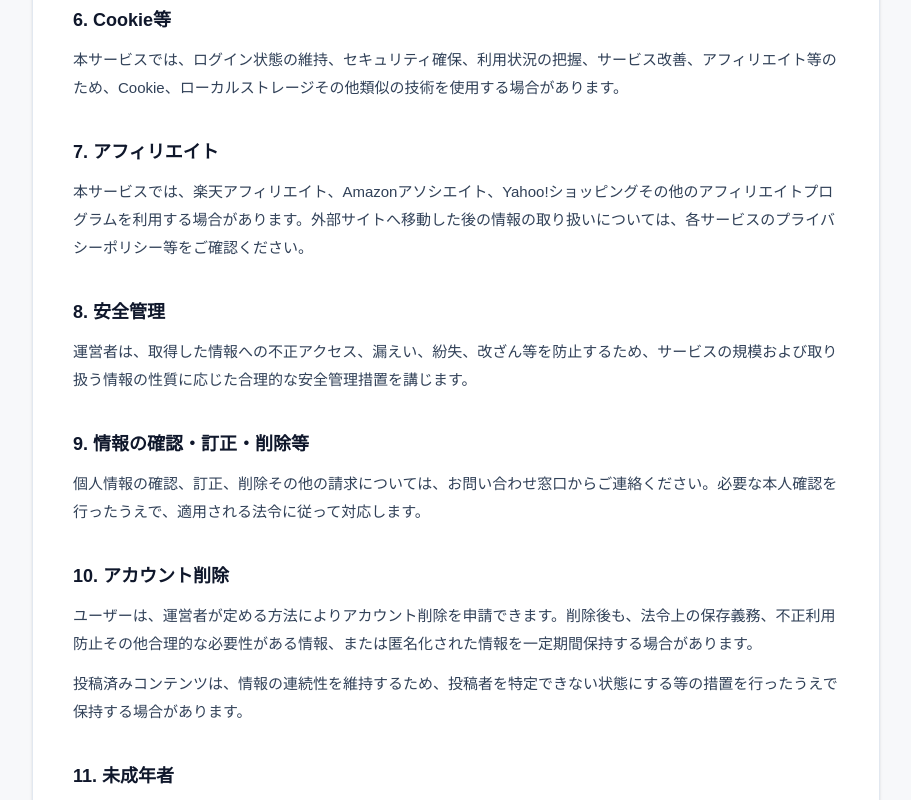
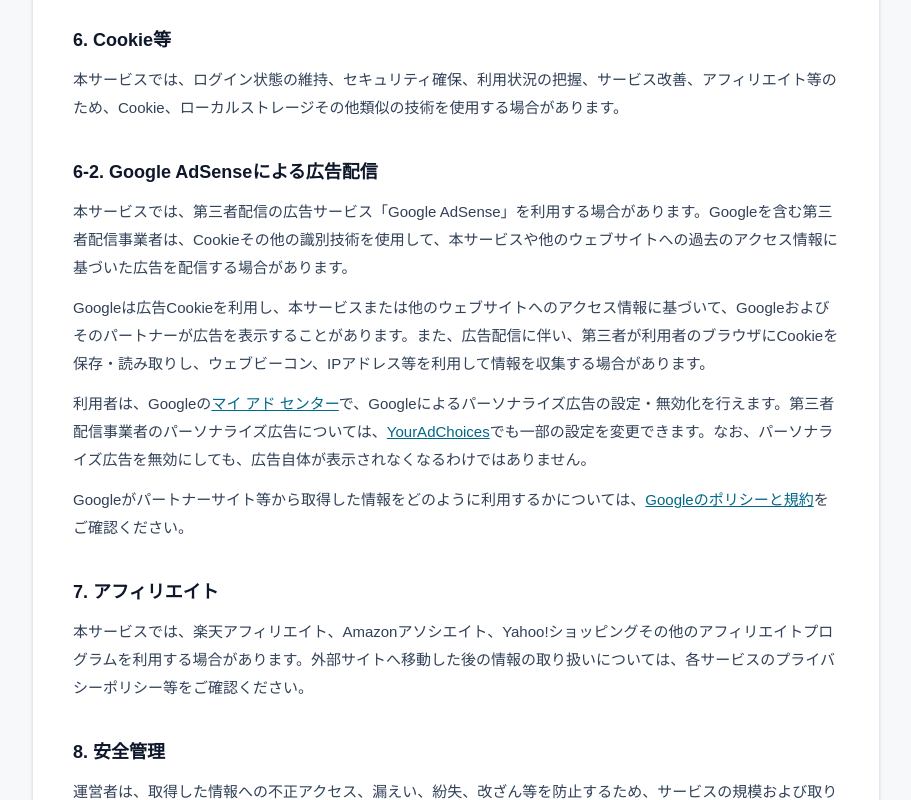
Before and after one commit to outfitdeals/outfitdeals, a Next.js app: page /privacy in a window 1280 px wide. Shown: the part 1061-1861 px from the top of the page, without its empty margins (184-1095 px from the left). Built offline with nearby package versions, Linux system fonts and the light colour scheme; no server answers.

Commit message:
Update privacy policy for Google AdSense

```diff
--- a/app/privacy/page.tsx
+++ b/app/privacy/page.tsx
@@ -9,6 +9,7 @@
             プライバシーポリシー
           </h1>
           <p className="mt-3 text-xs text-slate-500">制定日：2026年9月16日</p>
+          <p className="mt-1 text-xs text-slate-500">更新日：2026年10月13日</p>
         </div>
 
         <div className="space-y-9">
@@ -46,6 +47,15 @@
             <h2 className="text-lg font-bold text-slate-900">6. Cookie等</h2>
             <div className="space-y-3 text-sm leading-7 text-slate-700 sm:text-[15px]">
               <p>本サービスでは、ログイン状態の維持、セキュリティ確保、利用状況の把握、サービス改善、アフィリエイト等のため、Cookie、ローカルストレージその他類似の技術を使用する場合があります。</p>
+            </div>
+          </section>
+          <section className="space-y-3">
+            <h2 className="text-lg font-bold text-slate-900">6-2. Google AdSenseによる広告配信</h2>
+            <div className="space-y-3 text-sm leading-7 text-slate-700 sm:text-[15px]">
+              <p>本サービスでは、第三者配信の広告サービス「Google AdSense」を利用する場合があります。Googleを含む第三者配信事業者は、Cookieその他の識別技術を使用して、本サービスや他のウェブサイトへの過去のアクセス情報に基づいた広告を配信する場合があります。</p>
+              <p>Googleは広告Cookieを利用し、本サービスまたは他のウェブサイトへのアクセス情報に基づいて、Googleおよびそのパートナーが広告を表示することがあります。また、広告配信に伴い、第三者が利用者のブラウザにCookieを保存・読み取りし、ウェブビーコン、IPアドレス等を利用して情報を収集する場合があります。</p>
+              <p>利用者は、Googleの<Link href="https://myadcenter.google.com/" target="_blank" rel="noopener noreferrer" className="cursor-pointer text-[#006888] underline hover:text-[#001e43]">マイ アド センター</Link>で、Googleによるパーソナライズ広告の設定・無効化を行えます。第三者配信事業者のパーソナライズ広告については、<Link href="https://www.aboutads.info/choices/" target="_blank" rel="noopener noreferrer" className="cursor-pointer text-[#006888] underline hover:text-[#001e43]">YourAdChoices</Link>でも一部の設定を変更できます。なお、パーソナライズ広告を無効にしても、広告自体が表示されなくなるわけではありません。</p>
+              <p>Googleがパートナーサイト等から取得した情報をどのように利用するかについては、<Link href="https://policies.google.com/technologies/partner-sites?hl=ja" target="_blank" rel="noopener noreferrer" className="cursor-pointer text-[#006888] underline hover:text-[#001e43]">Googleのポリシーと規約</Link>をご確認ください。</p>
             </div>
           </section>
           <section className="space-y-3">
```
